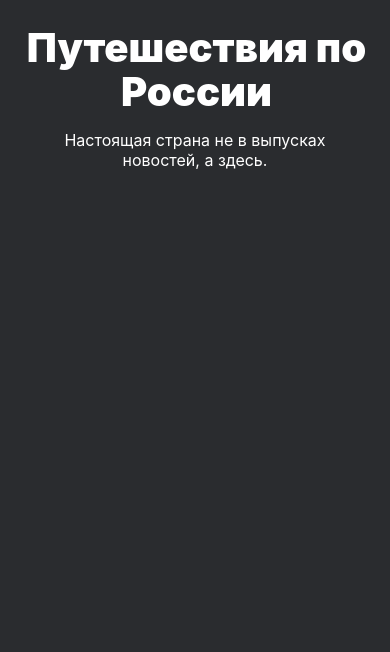
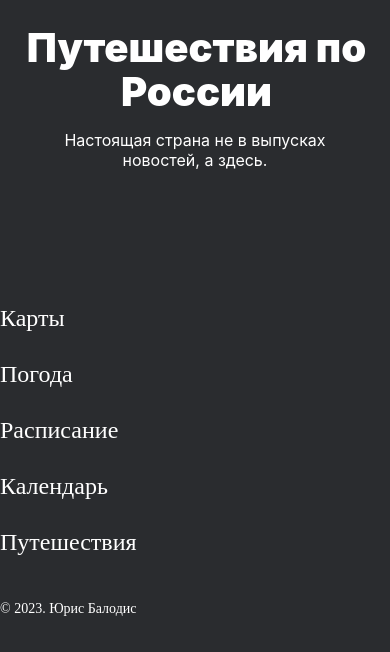
Before and after one commit to primorec/russian-travel, a plain HTML site: page index.html in a window 390 px wide. Shown: the part 102-754 px from the top of the page. Drawn offline with Linux system fonts and the light colour scheme.

Commit message:
итоги 16.05.2023

```diff
--- /dev/null
+++ b/blocks/content/__element/_follow-grid/content__element_follow-grid_size-l.css
@@ -0,0 +1,5 @@
+@media screen and (min-width: 769px) and (max-width: 1024px) {
+    .content__element_follow-grid_size-l {
+        width: calc(100% -2 * 48px);
+    }
+}
--- /dev/null
+++ b/blocks/content/__element/_follow-grid/content__element_follow-grid_size-xl-standart.css
@@ -0,0 +1,5 @@
+@media screen and (min-width: 769px) and (max-width: 1024px) {
+    .content__element_follow-grid_size-l {
+        width: calc(100% -2 * 48px);
+    }
+}
--- /dev/null
+++ b/blocks/content/__element/content__element.css
@@ -0,0 +1,4 @@
+.content__element {
+    margin-left: auto;
+    margin-right: auto;
+}
--- /dev/null
+++ b/blocks/content/content.css
@@ -0,0 +1,6 @@
+.content {
+    width: 100%;
+    max-width: 1280px;
+    min-width: 250px;
+    margin: 0 auto;
+}
--- /dev/null
+++ b/blocks/footer/__copyright/footer__copyright.css
@@ -0,0 +1,14 @@
+.footer__copyright {
+    margin: 0;
+    font-style: normal;
+    font-weight: normal;
+    font-size: 14px;
+    color: #FFFFFF;
+    line-height: 1.14;
+}
+
+@media screen and (max-width: 425px) {
+    .footer__copyright {
+        line-height: 1;
+    }
+}
--- /dev/null
+++ b/blocks/footer/__link/footer__link.css
@@ -0,0 +1,20 @@
+.footer__link {
+    font-style: normal;
+    font-weight: normal;
+    font-size: 16px;
+    line-height: 1.12;
+    color: #FFFFFF;
+    text-decoration: none;
+    transition: opacity .3s;
+}
+
+.footer__link:hover {
+    opacity: .9;
+}
+
+@media screen and (max-width: 425px) {
+    .footer__link {
+        font-size: 24px;
+        line-height: 1;
+    }
+}
--- /dev/null
+++ b/blocks/footer/__links/footer__lilnks.css
@@ -0,0 +1,15 @@
+.footer__links {
+    margin: 0;
+    padding: 0;
+    list-style: none;
+    display: flex;
+    flex-wrap: wrap;
+    gap: 18px;
+}
+
+@media screen and (max-width: 425px) {
+    .footer__links {
+        flex-direction: column;
+        gap: 32px;
+    }
+}
--- /dev/null
+++ b/blocks/footer/footer.css
@@ -0,0 +1,14 @@
+.footer {
+    padding-bottom: 24px;
+    display: flex;
+    justify-content: space-between;
+    gap: 48px;
+    flex-wrap: wrap;
+    align-content: baseline;
+}
+
+@media screen and (max-width: 425px) {
+    .footer {
+        flex-direction: column;
+    }
+}
--- /dev/null
+++ b/blocks/lead/__caption/lead__caption.css
@@ -0,0 +1,3 @@
+.lead__caption {
+
+}
--- /dev/null
+++ b/blocks/lead/__figure/lead__figure.css
@@ -0,0 +1,3 @@
+.lead__figure {
+    margin: 0;
+}
--- /dev/null
+++ b/blocks/lead/__image/lead__image.css
@@ -0,0 +1,3 @@
+.lead__image {
+
+}
--- a/index.html
+++ b/index.html
@@ -19,10 +19,24 @@
         <section class="lead">
             <h1 class="lead__title">Путешествия по России</h1>
             <p class="lead__subtitle">Настоящая страна не в выпусках новостей, а здесь.</p>
+            <figure class="lead__figure">
+
+            </figure>
         </section>
     </main>
-    <footer>
-
+    <footer class="footer">
+        <nav>
+            <ul class="footer__links">
+                <li><a href="https://yandex.ru/maps" class="footer__link" target="_blank">Карты</a></li>
+                <li><a href="https://yandex.ru/pogoda" class="footer__link" target="_blank">Погода</a></li>
+                <li><a href="https://rasp.yandex.ru" class="footer__link" target="_blank">Расписание</a></li>
+                <li><a href="https://calendar.yandex.ru" class="footer__link" target="_blank">Календарь</a></li>
+                <li><a href="https://travel.yandex.ru" class="footer__link" target="_blank">Путешествия</a></li>
+            </ul>
+        </nav>
+        <p class="footer__copyright">
+            &copy;&nbsp;2023. Юрис Балодис
+        </p>
     </footer>
 </body>
 </html>
--- a/pages/index.css
+++ b/pages/index.css
@@ -10,3 +10,8 @@
 @import url(../blocks/lead/lead.css);
 @import url(../blocks/lead/__title/lead__title.css);
 @import url(../blocks/lead/__subtitle/lead__subtitle.css);
+
+@import url(../blocks/footer/footer.css);
+@import url(../blocks/footer/__copyright/footer__copyright.css);
+@import url(../blocks/footer/__link/footer__link.css);
+@import url(../blocks/footer/__links/footer__lilnks.css);
```
Also changed, not shown: fonts/inter.css (added, +23 -0 lines), blocks/content/__element/_follow-grid/content__element_follow-grid_size-m.css (added), blocks/content/__element/_follow-grid/content__element_follow-grid_size-s.css (added), blocks/content/__element/_follow-grid/content__element_follow-grid_size-xl-narrow.css (added), images/lead-polka.png (added).
